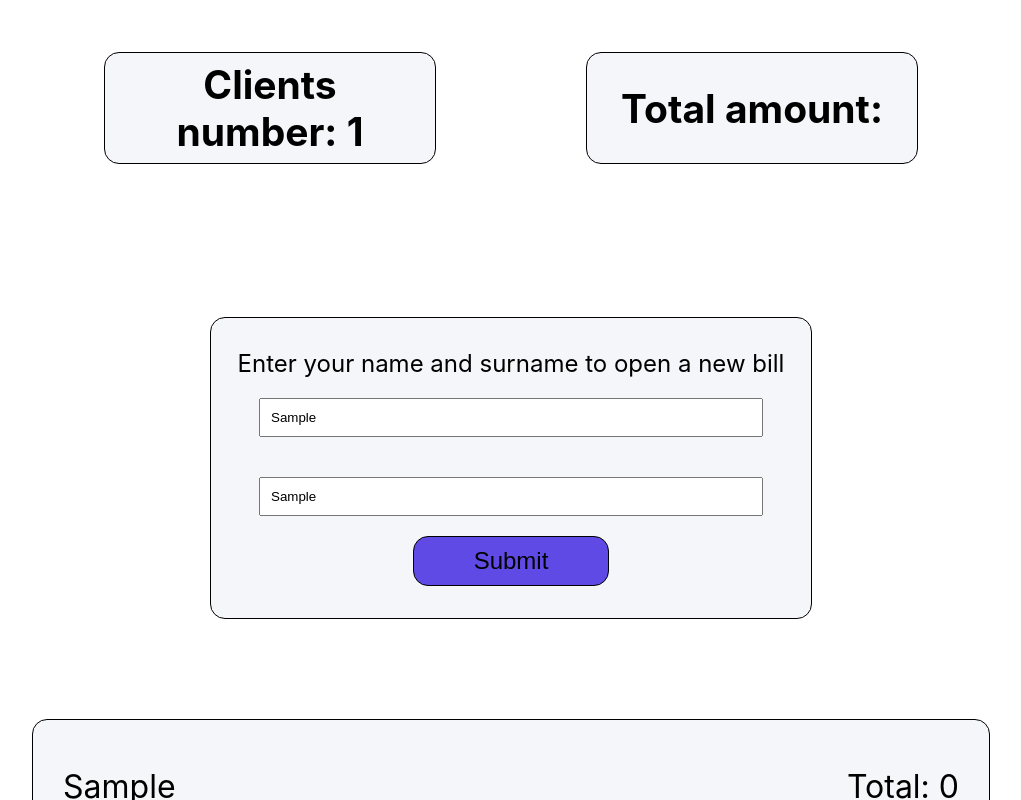
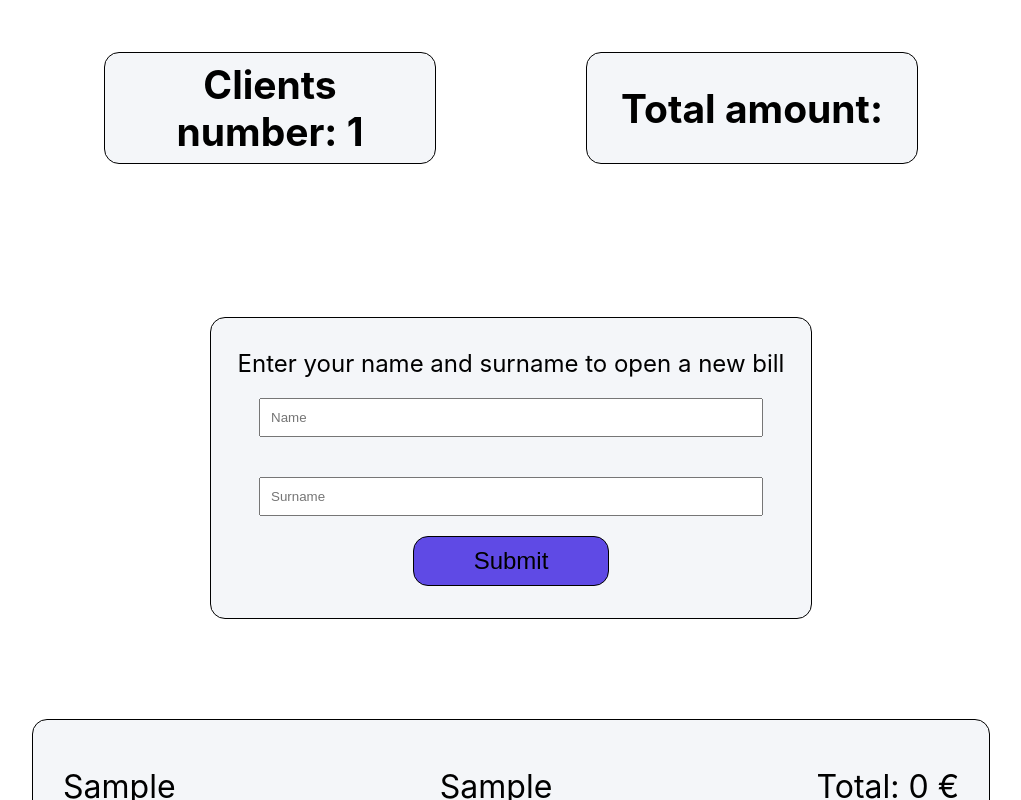
Before and after one commit to SigitaZaromskiene/bank, a React (Create React App) app: page / in a window 1280 px wide. Both pictures are taken after typing "Sample", "Sample" into the empty fields and a click on the button "Submit". Shown: the top 800 px of the page, without its empty margins (129-1150 px from the left). Built offline with nearby package versions, Linux system fonts and the light colour scheme.

Commit message:
sort btn

```diff
--- a/src/App.jsx
+++ b/src/App.jsx
@@ -5,6 +5,7 @@ import Bill from "./components/Bill";
 import { v4 as uuidv4 } from "uuid";
 import ClientsNumber from "./components/ClientsNumber";
 import CurrentBalance from "./components/CurrentBalance";
+import SortBtn from "./components/SortBtn";
 
 function App() {
   const [newBill, setNewBill] = useState([]);
@@ -39,15 +40,13 @@ function App() {
             id={b.id}
             text={b}
             billContainer="bill-container"
-            btn="button"
-            addNewName={addNewName}
-            setAddNewName={setAddNewName}
-            addNewSurname={addNewSurname}
-            setAddNewSurname={setAddNewSurname}
-            newBill={newBill}
+            classes="button"
+            name={b.name}
+            surName={b.surname}
             setNewBill={setNewBill}
           ></Bill>
         ))}
+        <SortBtn classes="button" setNewBill={setNewBill}></SortBtn>
       </main>
     </div>
   );
--- a/src/App.scss
+++ b/src/App.scss
@@ -58,6 +58,7 @@
     width: 80%;
     padding: 10px;
   }
+}
 
 .button {
   padding: 10px 60px;
@@ -68,7 +69,6 @@
 
   &:hover {
     cursor: pointer;
-    }
   }
 }
 
--- a/src/components/AddNewBillForm.jsx
+++ b/src/components/AddNewBillForm.jsx
@@ -8,11 +8,11 @@ function AddNewBillForm(props) {
         name: props.addNewName,
         surname: props.addNewSurname,
         id: uuidv4(),
-        show: true,
       },
     ]);
-    console.log(props.newBill);
-    // props.setAddNewName("");
+
+    props.setAddNewName("");
+    props.setAddNewSurname("");
   };
 
   const setNameHandler = (e) => {
--- a/src/components/Bill.jsx
+++ b/src/components/Bill.jsx
@@ -5,15 +5,19 @@ function Bill(props) {
   const [amount, setAmount] = useState(0);
   const [submitAmount, setSubmitAmount] = useState("");
 
+  console.log(amount);
+
   const submitAmountHandler = (e) => {
     setSubmitAmount(e.target.value > 0 ? e.target.value : 0);
   };
   const addMoneyHandler = () => {
     setAmount((a) => Number(a) + Number(submitAmount));
+    setSubmitAmount("");
   };
 
   const withdrawMoneyHandler = () => {
     setAmount((a) => Number(a) - Number(submitAmount));
+    setSubmitAmount("");
   };
 
   return (
@@ -26,8 +30,10 @@ function Bill(props) {
           alignItems: "center",
         }}
       >
-        <p>{props.addNewSurname}</p>
-        <p>Total: {amount > 0 ? amount.toFixed(2, 0) : 0}</p>
+        <p>{props.name}</p>
+        <p>{props.surName}</p>
+
+        <p>Total: {amount > 0 ? amount.toFixed(2, 0) : 0} &euro;</p>
       </div>
       <div
         style={{
@@ -37,11 +43,12 @@ function Bill(props) {
         }}
       >
         <div>
-          <button className={props.btn} onClick={addMoneyHandler}>
+          <button className={props.classes} onClick={addMoneyHandler}>
             Add money
           </button>
           <input
             type="number"
+            value={submitAmount}
             style={{
               height: "50px",
               width: "250px",
@@ -50,7 +57,7 @@ function Bill(props) {
             onChange={submitAmountHandler}
           ></input>
 
-          <button className={props.btn} onClick={withdrawMoneyHandler}>
+          <button className={props.classes} onClick={withdrawMoneyHandler}>
             Withdraw money
           </button>
         </div>
@@ -58,6 +65,7 @@ function Bill(props) {
           setNewBill={props.setNewBill}
           id={props.id}
           amount={amount}
+          classes={props.classes}
         />
       </div>
     </div>
--- a/src/components/DeleteBtn.jsx
+++ b/src/components/DeleteBtn.jsx
@@ -4,7 +4,11 @@ function DeleteBtn(props) {
       props.amount === 0 ? b.filter((b) => b.id !== props.id) : b
     );
   };
-  return <button onClick={deleteBillHandler}>Delete</button>;
+  return (
+    <button className={props.classes} onClick={deleteBillHandler}>
+      Delete
+    </button>
+  );
 }
 
 export default DeleteBtn;
--- /dev/null
+++ b/src/components/SortBtn.jsx
@@ -0,0 +1,14 @@
+function SortBtn(props) {
+  const sortHandler = () => {
+    props.setNewBill((a) =>
+      [...a].sort((a, b) => a.surname.localeCompare(b.surname))
+    );
+  };
+  return (
+    <button className={props.classes} onClick={sortHandler}>
+      Sort
+    </button>
+  );
+}
+
+export default SortBtn;
```
Lines whose indentation alone changed are shown as unchanged.
